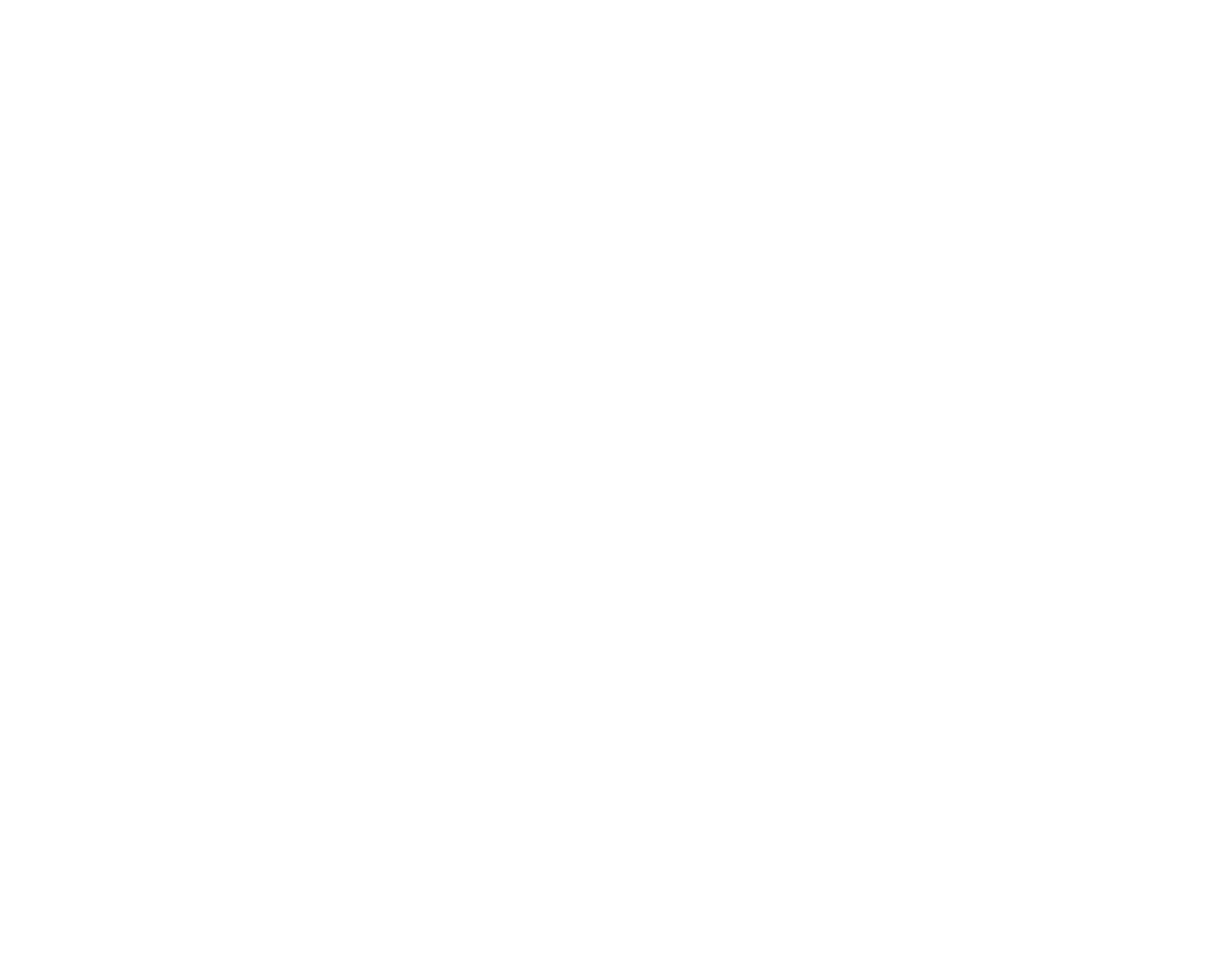
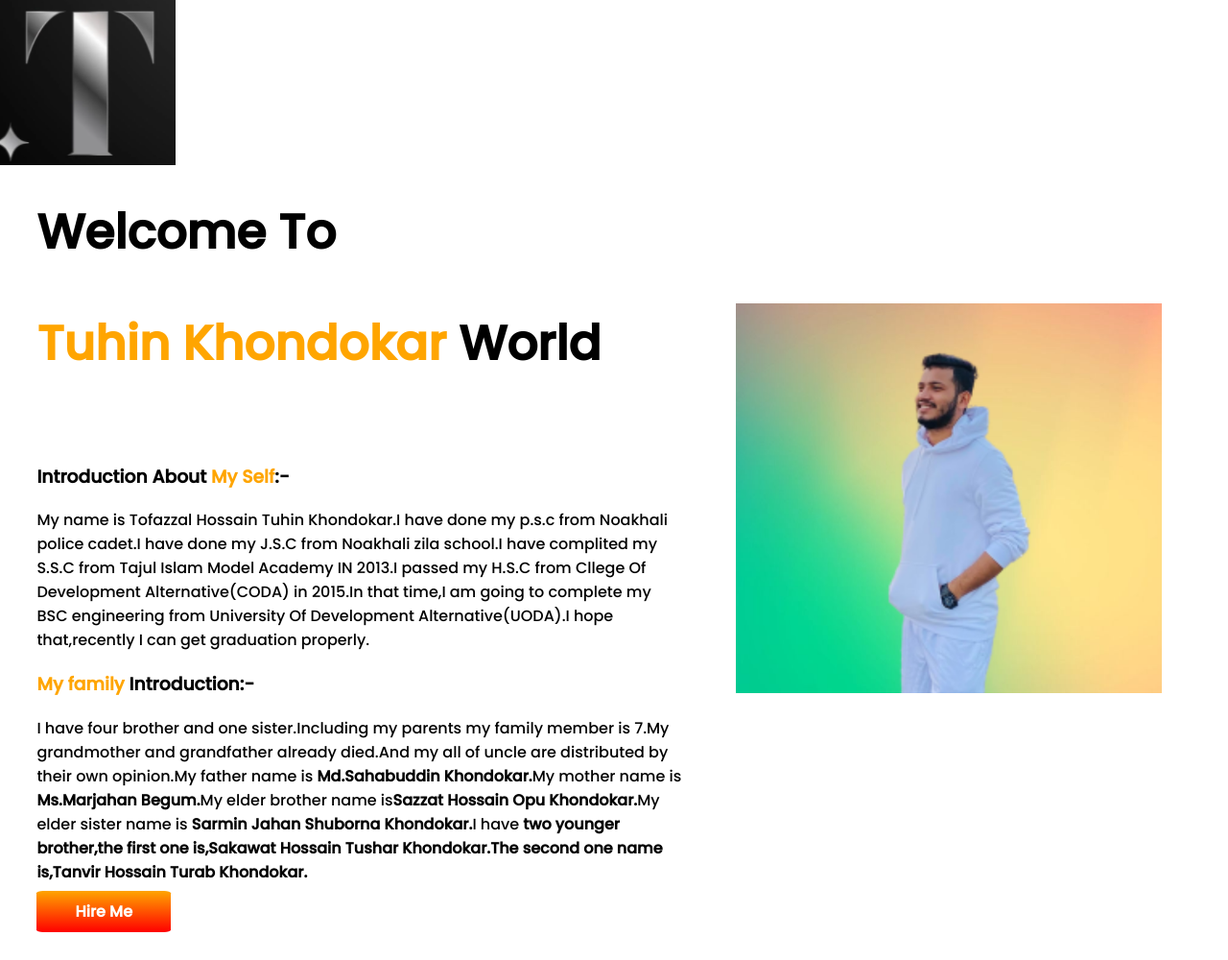
Before and after one commit to tuhinkhondokar/developer-portfolio, a plain HTML site: page index.html in a window 1280 px wide. Shown: the whole page at 96% size. Before the commit the page ends 800 px from the top, so only its background shows below. Drawn offline with Linux system fonts and the light colour scheme.

Commit message:
logo added

```diff
--- a/index.html
+++ b/index.html
@@ -1,13 +1,48 @@
 <!DOCTYPE html>
 <html lang="en">
+
 <head>
     <meta charset="UTF-8">
     <meta http-equiv="X-UA-Compatible" content="IE=edge">
     <meta name="viewport" content="width=device-width, initial-scale=1.0">
     <title>Tuhin portfolio</title>
+    <link rel="preconnect" href="https://fonts.googleapis.com">
+    <link rel="preconnect" href="https://fonts.gstatic.com" crossorigin>
+    <link href="https://fonts.googleapis.com/css2?family=Poppins:ital,wght@0,500;1,400&display=swap" rel="stylesheet">
     <link rel="stylesheet" href="style.css">
 </head>
+
 <body>
+    <section class="logo">
+        <div class="half-width"><br><br><br><br><br>
+            <h1>Welcome To</h1>
+            <h1><span class="orange-color">Tuhin Khondokar</span> World</h1>
+            <br>
 
+            <h3>Introduction About <span class="orange-color">My Self</span>:-</h3>
+            <p>My name is Tofazzal Hossain Tuhin Khondokar.I have done my p.s.c from Noakhali police cadet.I have done
+                my
+                J.S.C from Noakhali zila school.I have complited my S.S.C from Tajul Islam Model Academy IN 2013.I
+                passed my
+                H.S.C
+                from Cllege Of Development Alternative(CODA) in 2015.In that time,I am going to complete my BSC
+                engineering
+                from University Of Development Alternative(UODA).I hope that,recently I can get graduation properly.</p>
+            <h3><span class="orange-color">My family</span> Introduction:-</h3>
+            <p>I have four brother and one sister.Including my parents my family member is 7.My grandmother and
+                grandfather
+                already died.And my all of uncle are distributed by their own opinion.My father name is
+                <strong>Md.Sahabuddin
+                    Khondokar.</strong>My mother name is <strong>Ms.Marjahan Begum.</strong>My elder brother name
+                is<strong>Sazzat Hossain Opu Khondokar.</strong>My elder sister name is <strong>Sarmin Jahan Shuborna
+                    Khondokar.</strong>I have <strong>two younger brother,the first one is,<strong>Sakawat Hossain
+                        Tushar
+                        Khondokar.</strong>The second one name is,<strong>Tanvir Hossain Turab Khondokar.</strong>
+            </p>
+            <a class="link-button" target="_blank" href="file:///C:/projects/developer-portfolio/index.html">Hire Me</a>
+        </div><br><br><br><br><br><br><br><br><br><br><br><br>
+        <div class="half-width"><img src="myself1.png" alt=""></div>
+    </section>
 </body>
+
 </html>
--- a/style.css
+++ b/style.css
@@ -0,0 +1,35 @@
+body{
+    font-family: 'Poppins', sans-serif;
+    margin: 0%;
+}
+h1{
+    font-size: 50px;
+}
+.orange-color{
+    color: orange;
+}
+.orange-color{
+    color: orange;
+}
+section{
+    display: flex;
+}
+.half-width{
+    width: 70%;
+    padding: 3%;
+}
+.half-width img{
+    width: 120%;
+    }
+.link-button{
+    text-decoration: none;
+    background-image:linear-gradient(orange,red);
+    padding: 10px 40px;
+    border-radius: 5%;
+    color: white;
+    font-weight: 700;
+    }
+    .logo{
+        background-image: url(logo.PNG);
+        background-repeat: no-repeat;
+    }
```
Also changed, not shown: logo.PNG (added), myself1.png (added).
